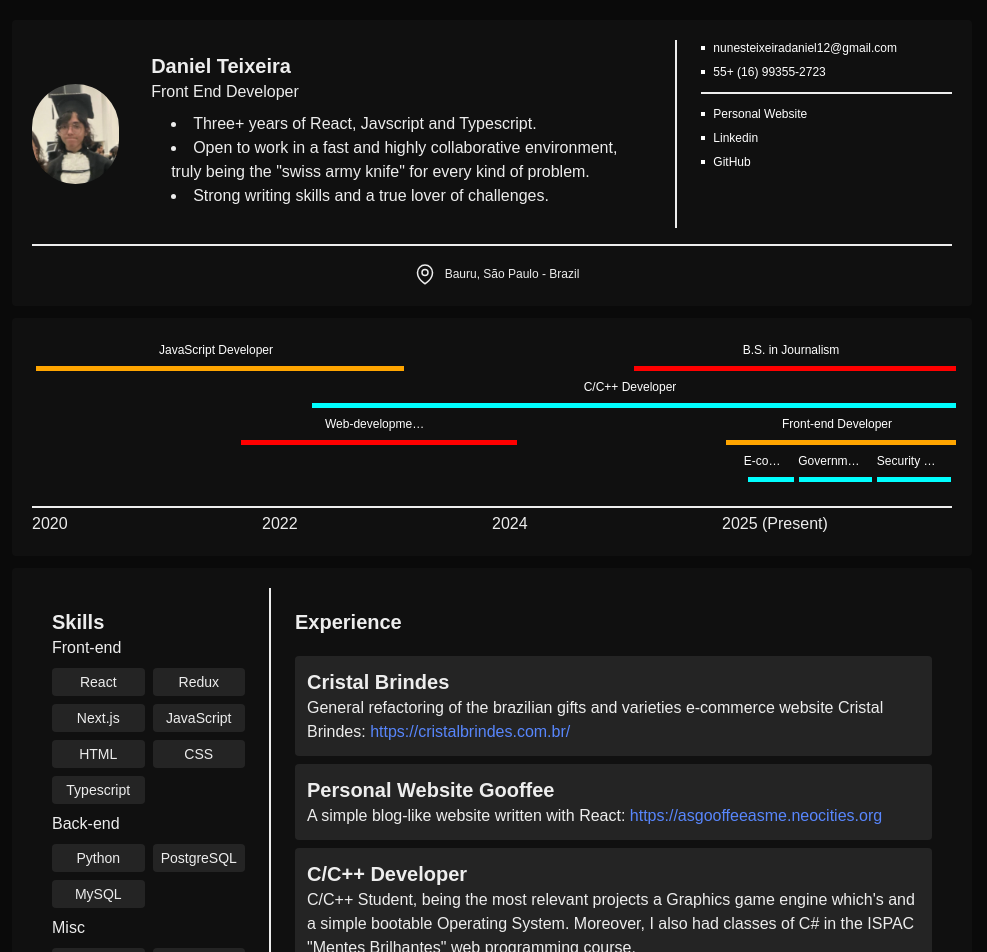
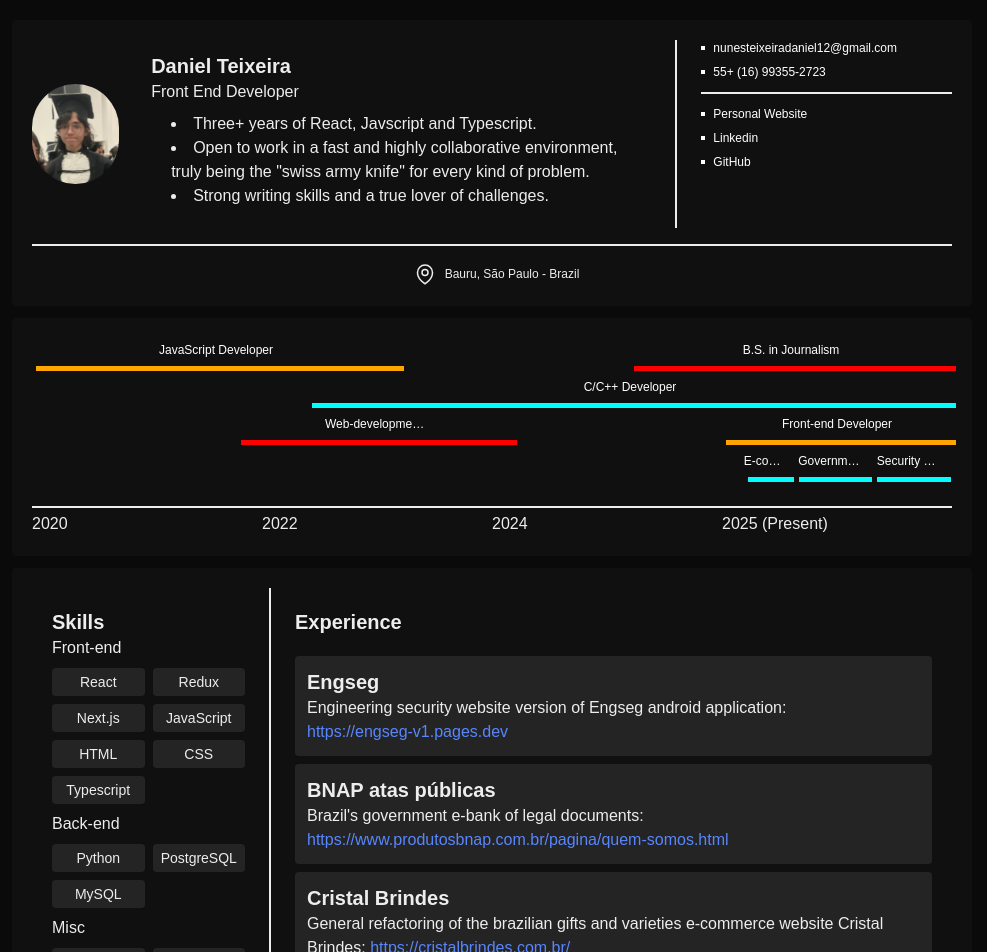
Before and after one commit to nobody-but-me/resume, a Next.js app: page / in a window 1280 px wide. Shown: the top 952 px of the page, without its empty margins (148-1135 px from the left). Built offline with nearby package versions, Linux system fonts and the light colour scheme.

Commit message:
Updating README.md and updating experiences.

```diff
--- a/app/page.tsx
+++ b/app/page.tsx
@@ -177,20 +177,34 @@ function Experience() {
   const [ filters, setFilters ] = useState<string[]>([]);
   // TODO: Refactoring needed.
   const cards = [
+    ["Engseg", (
+      <>
+        <p>
+	  Engineering security website version of Engseg android application:<br /> <a className="" href="https://engseg-v1.pages.dev" target="_blank">https://engseg-v1.pages.dev</a>
+	</p>
+      </>
+    ), ["Next.js", "Tailwind", "PostgreSQL", "MySQL", "Typescript"]],
+    ["BNAP atas públicas", (
+      <>
+        <p>
+	  Brazil's government e-bank of legal documents:<br /> <a className="" href="https://www.produtosbnap.com.br/pagina/quem-somos.html" target="_blank">https://www.produtosbnap.com.br/pagina/quem-somos.html</a>
+	</p>
+      </>
+    ), ["Next.js", "Tailwind", "PostgreSQL", "Redux", "Typescript"]],
     ["Cristal Brindes", (
       <>
         <p>
 	  General refactoring of the brazilian gifts and varieties e-commerce website Cristal Brindes: <a className="" href="https://cristalbrindes.com.br/" target="_blank">https://cristalbrindes.com.br/</a>
 	</p>
       </>
-    ), ["JavaScript"]],
+    ), ["JavaScript", "PostgreSQL", "HTML", "CSS"]],
     ["Personal Website Gooffee", (
       <>
         <p>
 	  A simple blog-like website written with React: <a className="" href="https://asgooffeeasme.neocities.org" target="_blank">https://asgooffeeasme.neocities.org</a>
 	</p>
       </>
-    ), ["React", "JavaScript"]],
+    ), ["React", "HTML", "CSS", "JavaScript"]],
     ["C/C++ Developer", (
       <>
         <p>
@@ -247,6 +261,7 @@ function Experience() {
 	  <SelectableButton text="C/C++"       click={setting_filter} />
 	  <SelectableButton text="OpenGL"      click={setting_filter} />
 	</div>
+	<div className="w-full min-h-full"></div>
       </section>
       <div className="w-[1px] border-1 border-solid border-[--foreground] mr-1 ml-1 p-o"></div>
 
```
Also changed, not shown: 1 other file (tests, documents, lock files or other folders).
